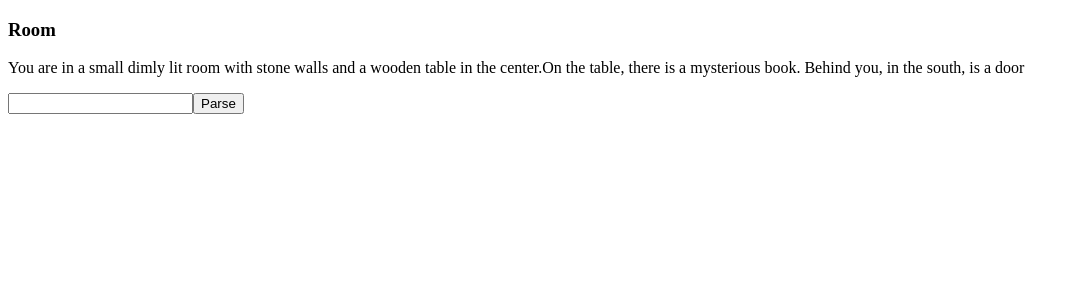
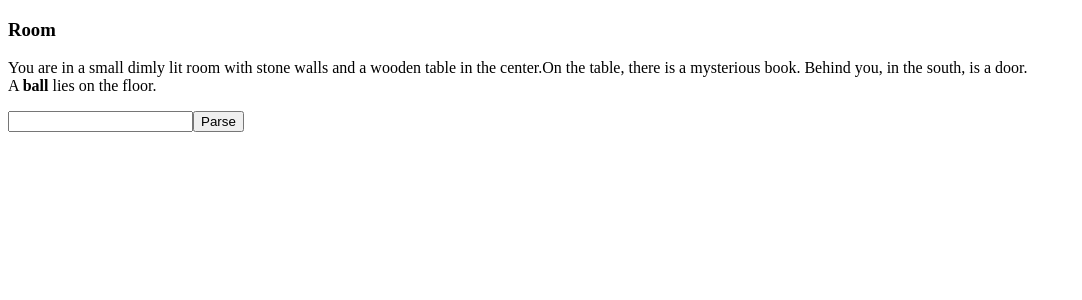
Before and after one commit to b4dr1ck/HtmlSandbox, a Vue app in the folder textAdventure/: page / in a window 1280 px wide. Shown: the top 300 px of the page, without its empty margins (0-1082 px from the left). Built offline with nearby package versions, Linux system fonts and the light colour scheme.

Commit message:
EXTEND: textAdventure: objects zum Nehmen und scenery-parameter eingebaut

```diff
--- a/textAdventure/src/App.vue
+++ b/textAdventure/src/App.vue
@@ -14,12 +14,15 @@ export default {
         open: ["open", "unlock", "unfasten", "unlatch"],
         close: ["close", "lock", "fasten", "latch"],
       },
+      player: {
+        inventory: [],
+      },
       rooms: {
         hallway: {
           name: "Hallway",
           description:
             "You are in a long dark hallway with flickering torches on the walls. " +
-            "A door in the north leads you back to the room with the book",
+            "A door in the north leads you back to the room with the book.<br>",
           exit: {
             north: { target: "room", handicap: "door" },
           },
@@ -29,12 +32,22 @@ export default {
               wall: ["wall", "walls"],
               door: ["door", "entrance", "exit"],
             },
-            torch: { commands: { look: "The torch is flickering and casting eerie shadows on the walls." } },
-            wall: { commands: { look: "The walls are made of rough stone and are damp to the touch." } },
+            torch: {
+              commands: { look: "The torch is flickering and casting eerie shadows on the walls." },
+              scenery: true,
+              canTake: false,
+            },
+            wall: {
+              commands: { look: "The walls are made of rough stone and are damp to the touch." },
+              scenery: true,
+              canTake: false,
+            },
             door: {
               commands: { look: "The door is heavy and creaks as you push it open." },
               open: false,
               locked: false,
+              scenery: true,
+              canTake: false,
             },
           },
         },
@@ -42,7 +55,7 @@ export default {
           name: "Room",
           description:
             "You are in a small dimly lit room with stone walls and a wooden table in the center." +
-            "On the table, there is a mysterious book. Behind you, in the south, is a door",
+            "On the table, there is a mysterious book. Behind you, in the south, is a door.<br>",
           exit: {
             south: { target: "hallway", handicap: "door" },
           },
@@ -53,18 +66,53 @@ export default {
               wall: ["wall", "walls", "stone wall"],
               door: ["door", "entrance", "exit"],
             },
-            book: { commands: { look: "You see an old dusty book with a red cover that shows a pentagram" } },
-            table: { commands: { look: "The table is made of oak and has a few scratches on it." } },
-            wall: { commands: { look: "You see a rough stone wall with moss growing in the cracks." } },
+            book: {
+              commands: { look: "You see an old dusty book with a red cover that shows a pentagram" },
+              scenery: true,
+              canTake: false,
+            },
+            table: {
+              commands: { look: "The table is made of oak and has a few scratches on it." },
+              scenery: true,
+              canTake: false,
+            },
+            wall: {
+              commands: { look: "You see a rough stone wall with moss growing in the cracks." },
+              scenery: true,
+              canTake: false,
+            },
+            ball: {
+              commands: {
+                look: "A small rubber ball lies on the floor, forgotten.",
+              },
+              scenery: false,
+              sceneryDesc: "A <strong>ball</strong> lies on the floor.",
+              canTake: true,
+            },
             door: {
               commands: { look: "The door is made of heavy oak and has a rusty iron handle." },
               open: false,
               locked: false,
+              scenery: true,
+              canTake: false,
             },
           },
         },
       },
     };
+  },
+  computed: {
+    roomDesc() {
+      let roomDescText = this.rooms[this.whereAmI].description;
+
+      for (const obj in this.rooms[this.whereAmI].objects) {
+        if (!this.rooms[this.whereAmI].objects[obj].scenery && obj != "objectAliases") {
+          roomDescText += `${this.rooms[this.whereAmI].objects[obj].sceneryDesc}<br>`;
+        }
+      }
+
+      return roomDescText;
+    },
   },
   methods: {
     parseCommand(_event) {
@@ -184,7 +232,7 @@ export default {
       if (exits && exits[direction]) {
         if (!this.rooms[this.whereAmI].objects[exits[direction].handicap].open) {
           this.output += `<br>The ${exits[direction].handicap} is closed.<br>`;
-          return
+          return;
         }
 
         this.lastDoor = [exits[direction].handicap];
@@ -230,7 +278,7 @@ export default {
 <template>
   <div id="wrapper">
     <h3>{{ rooms[whereAmI].name }}</h3>
-    <p>{{ rooms[whereAmI].description }}</p>
+    <p v-html="roomDesc"></p>
     <input v-model="command" type="text" />
     <button @click="parseCommand($event)">Parse</button>
     <p v-html="output"></p>
```
